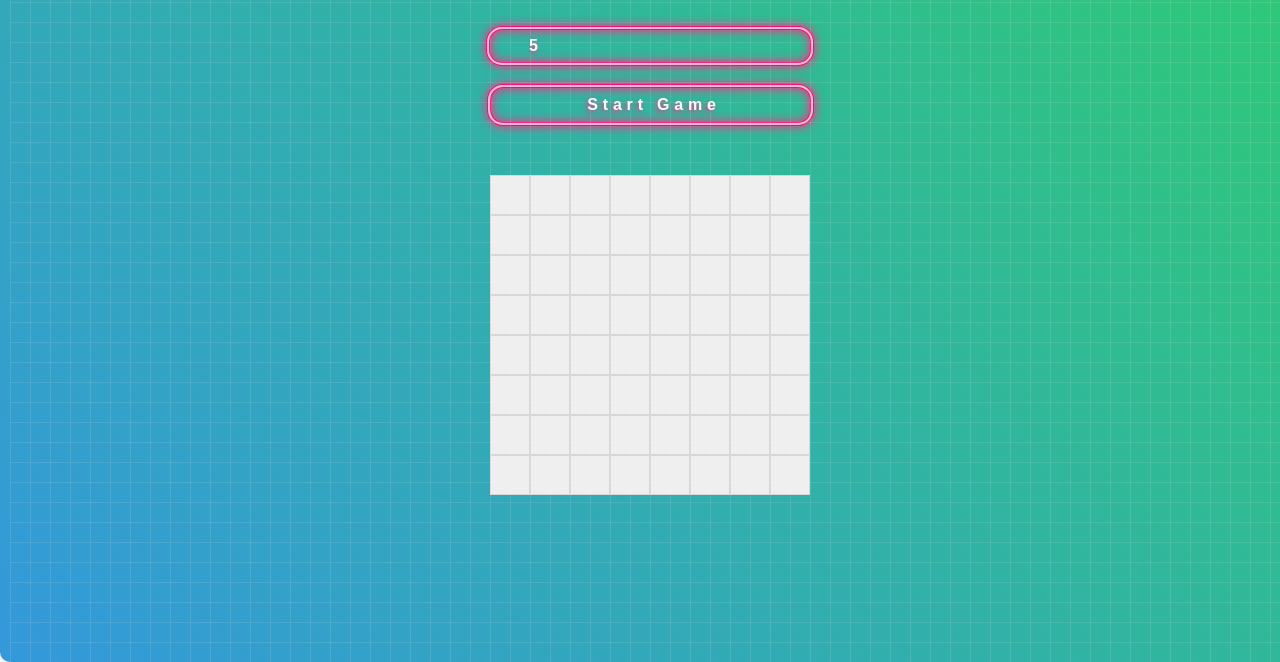
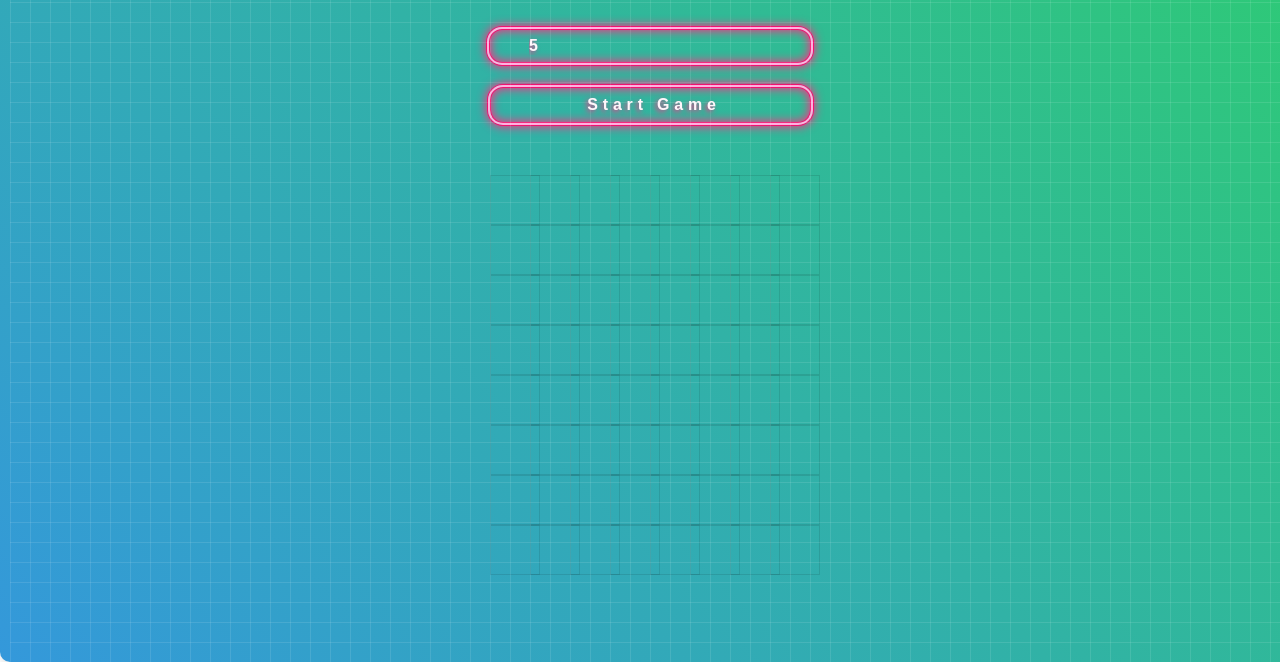
Before and after one commit to juliaparamonova/minesweeper_game, a plain HTML site: page index.html in a window 1280 px wide. Both pictures are taken after a click on the button "Start Game". Shown: the part 138-800 px from the top of the page. Drawn offline with Linux system fonts and the light colour scheme.

Commit message:
ios  form

```diff
--- a/style.css
+++ b/style.css
@@ -138,13 +138,18 @@
     }
 
     .field button {
+        width: 50px;
+        height: 50px;
         border-radius: 0;
         border: 1px solid rgba(0, 0, 0, 0.1);
         transition: background-color 0.3s;
+        background-color: transparent;
+
     }
 
     .field button:active {
-        background-color: transparent;
+        background-color: transparent !important;
+        outline: none;
 
     }
 
```
